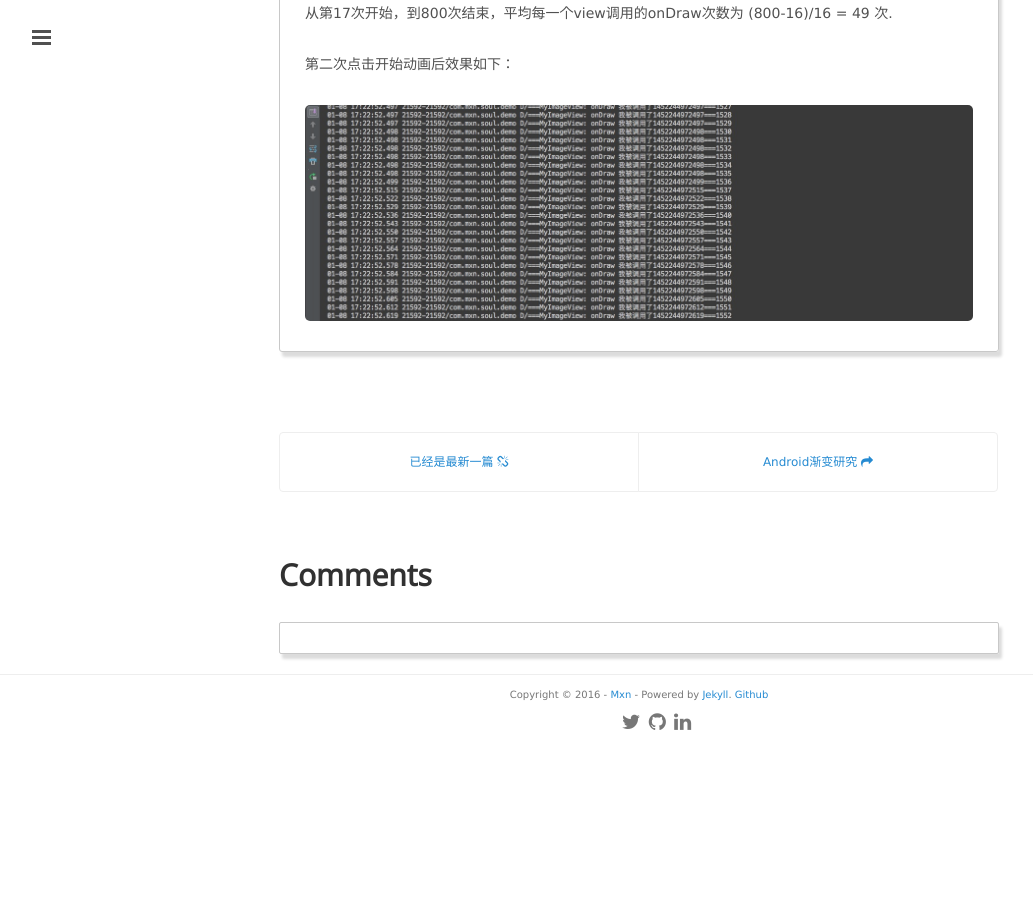
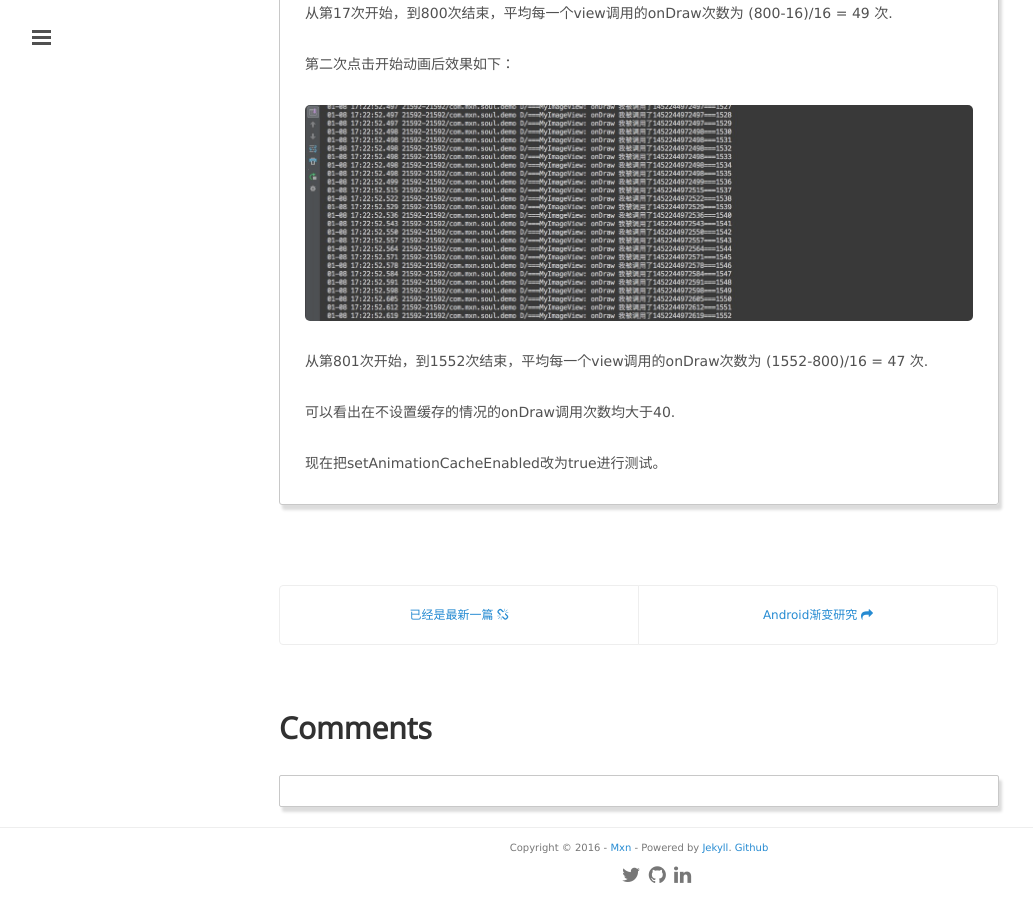
Before and after one commit to mxn21/mxn21.github.io, a Jekyll site: the page built from _posts/2016-1-5-DrawingCache解析.md, in a window 1280 px wide and 900 px high, scrolled down 13589 px. Shown: the whole window, without its empty margins (1-1034 px from the left). Built offline with Jekyll 4.4.1, drawn with Linux system fonts in a browser that asks for light colours; Markdown is read by kramdown in place of the engine named in the settings; comment, search, counter and statistics services are not loaded; before the commit the page ends 14336 px from its top, so only the background shows below that.

Commit message:
23423432

```diff
--- a/_posts/2016-1-5-DrawingCache解析.md
+++ b/_posts/2016-1-5-DrawingCache解析.md
@@ -489,3 +489,9 @@
 第二次点击开始动画后效果如下：
 
 ![](https://raw.githubusercontent.com/mxn21/mxn21.github.io/master/public/img/img148.png)
+
+从第801次开始，到1552次结束，平均每一个view调用的onDraw次数为 (1552-800)/16 = 47 次.
+
+可以看出在不设置缓存的情况的onDraw调用次数均大于40.
+
+现在把setAnimationCacheEnabled改为true进行测试。
```
